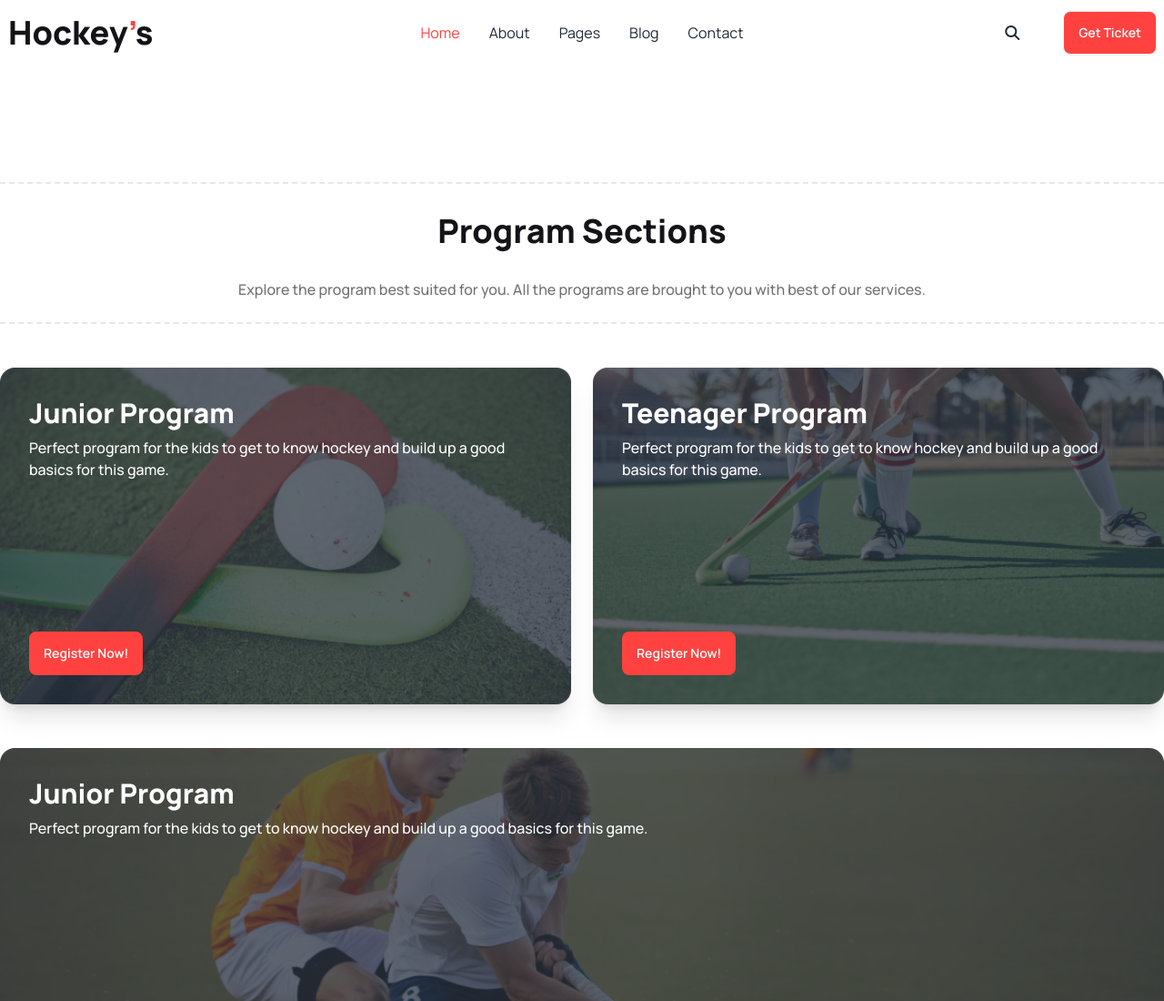
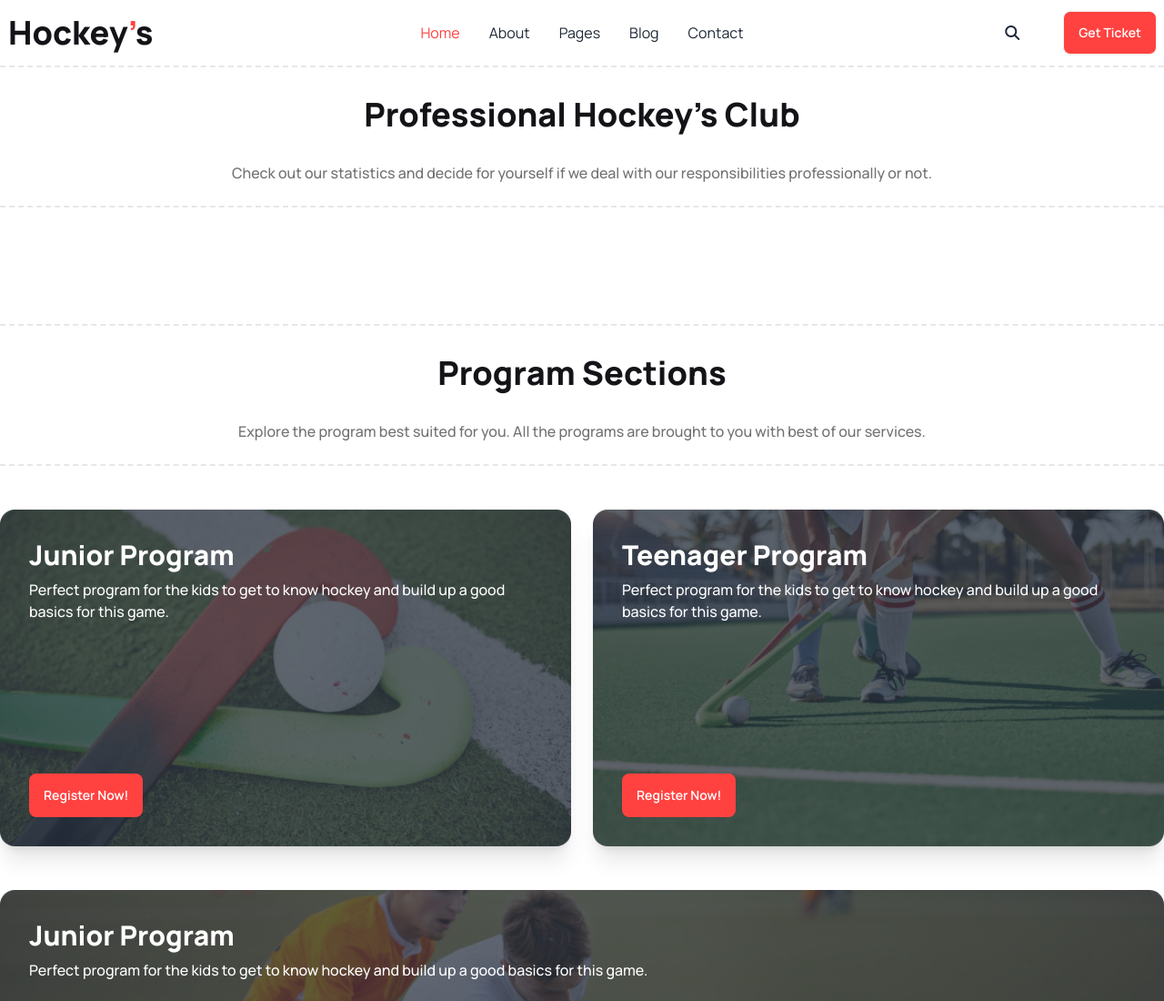
Before and after one commit to AiZeN0007/A3-Hockeys, a plain HTML site: page index.html in a window 1280 px wide. Shown: the top 1100 px of the page at 91% size. Drawn offline with nearby package versions, Linux system fonts and the light colour scheme.

Commit message:
added professional hockey's club section

```diff
--- a/index.html
+++ b/index.html
@@ -64,7 +64,10 @@
     <main class="md:container md:mx-auto">
         <!-- Professional Hockey's Club Section -->
         <section>
-
+            <div class="text-center border-y-2 border-dashed">
+                <h2 class="text-4xl font-extrabold text-[#131318] my-8">Professional Hockey's Club</h2>
+                <p class="text-base font-medium text-[#13131899] my-6">Check out our statistics and decide for yourself if we deal with our responsibilities professionally or not.</p>
+            </div>
         </section>
 
         <!-- Program Section -->
```
